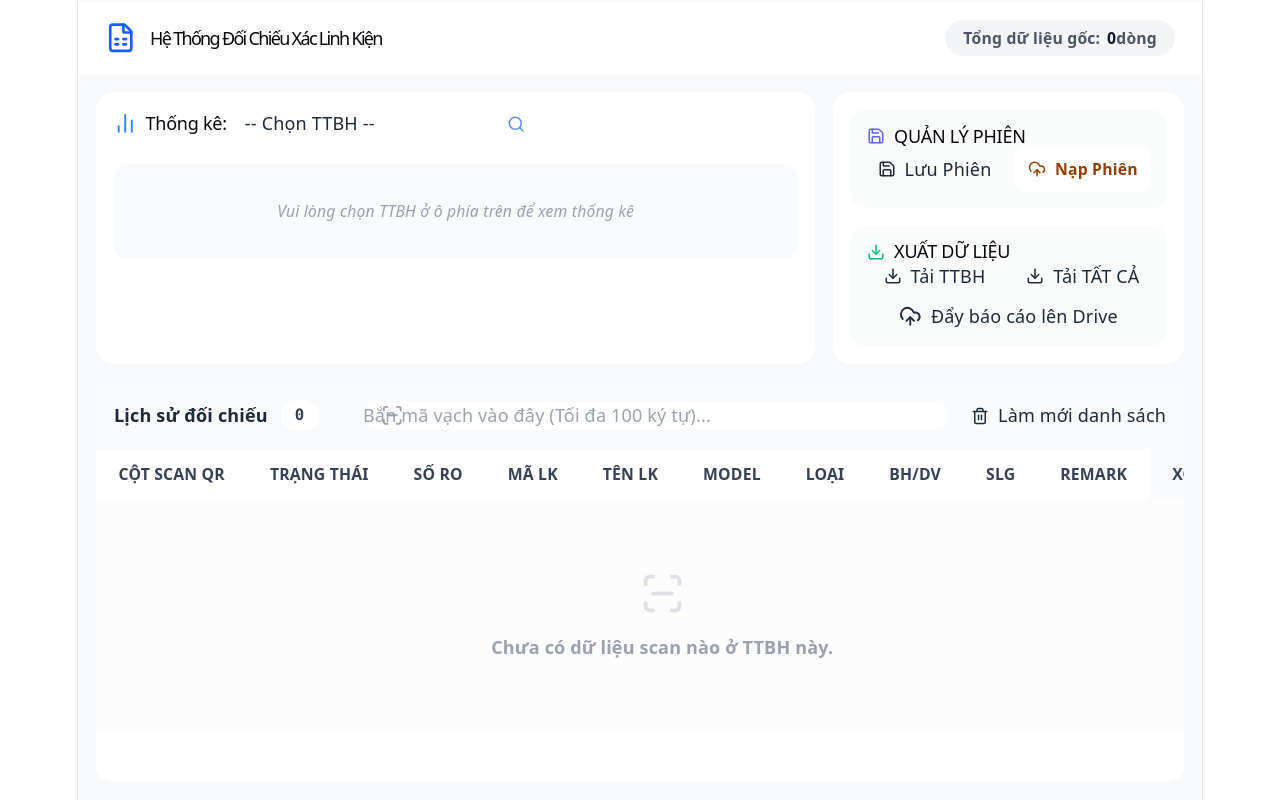
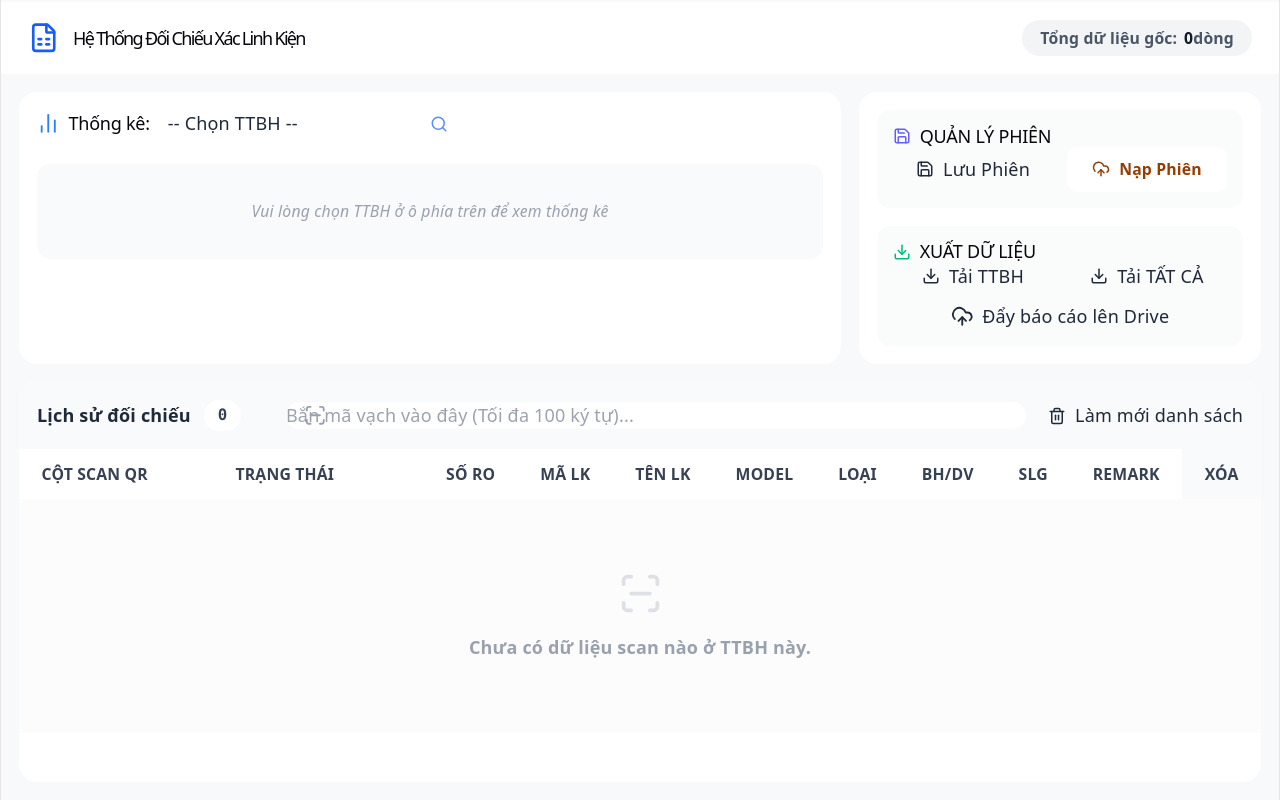
Before and after one commit to luckyboykk134-jpg/xaclk2026v1, a React (Vite) app: page / in a window 1280 px wide. Built offline with nearby package versions, Linux system fonts and the light colour scheme.

Commit message:
Ep full man hinh

```diff
--- a/src/index.css
+++ b/src/index.css
@@ -113,8 +113,12 @@ code {
 @tailwind components;
 @tailwind utilities;
 
-/* 2. Ép thẻ div lớn nhất chứa nội dung ứng dụng phải mở rộng hoàn toàn */
-div[class*="max-w-"], .container, mx-auto {
-    max-width: 100% !important;
+/* 1. Ép toàn bộ các thẻ bọc ngoài cùng không được giới hạn độ rộng và không được giấu phần thừa */
+html, body, #root, .min-h-screen {
     width: 100% !important;
+    max-width: 100vw !important;
+    overflow-x: visible !important; /* Không cho phép giấu phần code tràn */
+    margin: 0 !important;
+    padding: 0 !important;
+    background-color: #f8fafc !important; /* Đảm bảo nền sáng toàn trang, không bị đen */
 }
```
